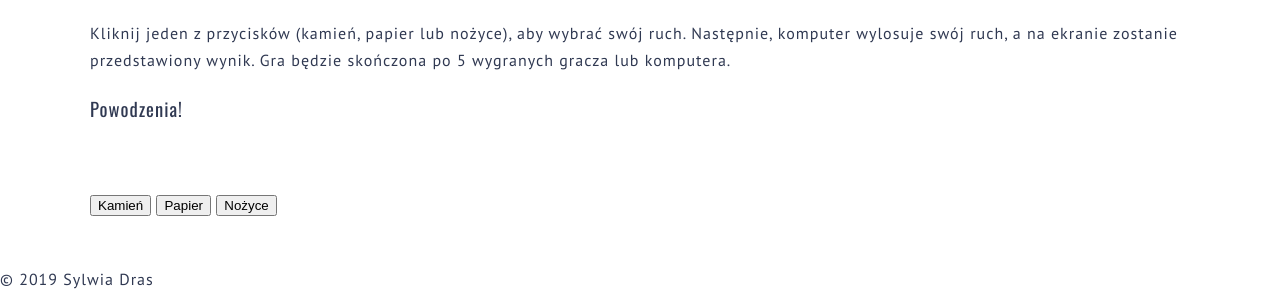
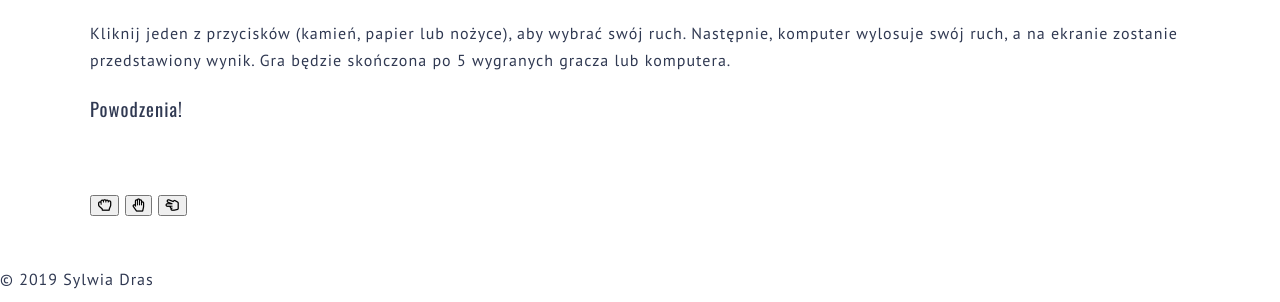
Before and after one commit to sylwiadras/javascript-prework, a website: page index.html in a window 1280 px wide. Shown: the part 498-800 px from the top of the page. Drawn offline with nearby package versions, Linux system fonts and the light colour scheme.

Commit message:
Change buttons html

```diff
--- a/index.html
+++ b/index.html
@@ -5,6 +5,7 @@
 	<title>Kamień, papier, nożyce</title>
 	<link rel="stylesheet" href="css/style.css">
 	<link href="https://fonts.googleapis.com/css?family=Oswald|PT+Sans&amp;subset=latin-ext" rel="stylesheet">
+	<link rel="stylesheet" href="https://use.fontawesome.com/releases/v5.7.2/css/all.css" integrity="sha384-fnmOCqbTlWIlj8LyTjo7mOUStjsKC4pOpQbqyi7RrhN7udi9RwhKkMHpvLbHG9Sr" crossorigin="anonymous">
 </head>
 <body>
 	<header class="splash">
@@ -34,14 +35,14 @@
 	<section class="game">
 		<div class="container">
 			<div id="buttons">
-				<button id="button-rock">
-					Kamień
+				<button class="btn" id="button-rock">
+					<i class="far fa-hand-rock"></i>
 				</button>
-				<button id="button-paper">
-					Papier
+				<button class="btn" id="button-paper">
+					<i class="far fa-hand-paper"></i>
 				</button>
-				<button id="button-scissors">
-					Nożyce
+				<button class="btn" id="button-scissors">
+					<i class="far fa-hand-scissors"></i>
 				</button>
 			</div>
 			<div id="messages">
```
